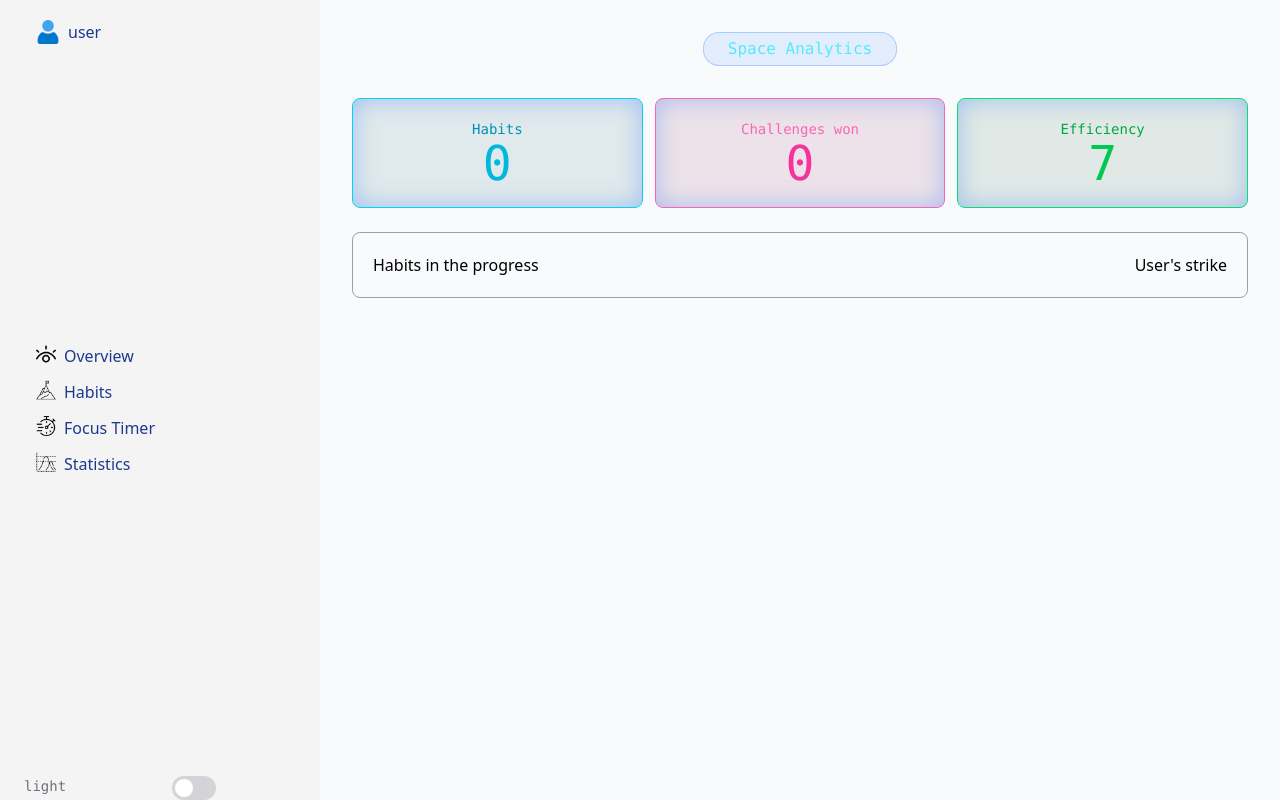
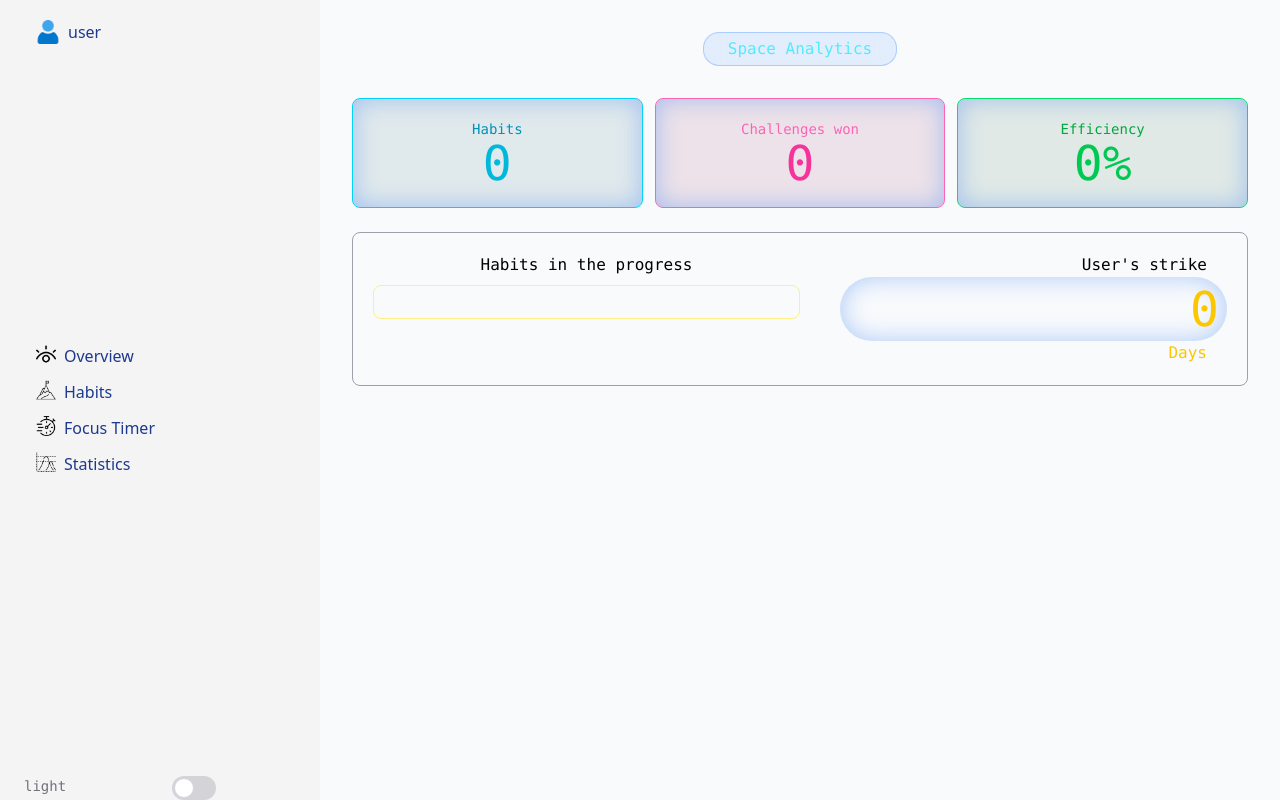
Before and after one commit to nastytolstenkova-hue/portfolio-project, a React (Vite) app: page /statistics in a window 1280 px wide. Built offline with nearby package versions, Linux system fonts and the light colour scheme.

Commit message:
Made refinement on Statistics page.

```diff
--- a/src/pages/Statistics.tsx
+++ b/src/pages/Statistics.tsx
@@ -10,9 +10,30 @@ export default function Statistics(){
 
     const { habitsList } = context;
 
+    const totalDone = habitsList.reduce((acc, habit) =>
+      acc + habit.completedDays.filter(Boolean).length, 0);
+
+
+    const totalPossible = habitsList.length * 21;
+
+
+    const efficiency = totalPossible > 0
+      ? Math.round((totalDone / totalPossible) * 100)
+      : 0;
+
+    const bestStreak = habitsList.reduce((max, habit) => {
+
+      let currentStreak = 0;
+      for (let day of habit.completedDays) {
+        if (day) currentStreak++;
+        else break;
+  }
+    return Math.max(max, currentStreak);
+    }, 0);
+
   return (
-    <div className="">
-      <h1 className="font-mono border rounded-2xl p-1 px-6 w-fit mx-auto mb-8  text-cyan-300 bg-blue-500/10 border-blue-500/30 backdrop-blur-md
+    <div className="font-mono">
+      <h1 className=" border rounded-2xl p-1 px-6 w-fit mx-auto mb-8  text-cyan-300 bg-blue-500/10 border-blue-500/30 backdrop-blur-md
       ">Space Analytics</h1>
       <div className="grid grid-cols-3 font-mono gap-3">
         <div className="border border-cyan-400 rounded-lg p-5 shadow-[inset_0_0_25px_rgba(59,130,246,0.4)] bg-cyan-900/10 grid justify-center">
@@ -25,18 +46,18 @@ export default function Statistics(){
         </div>
         <div className="border border-green-400 rounded-lg p-5 shadow-[inset_0_0_25px_rgba(59,130,246,0.4)] bg-green-900/10 grid justify-center  ">
           <p className="flex justify-center text-sm text-green-600">Efficiency</p>
-          <p className="flex justify-center text-5xl text-green-500">7</p>
+          <p className="flex justify-center text-5xl text-green-500">{efficiency}%</p>
         </div>
       </div>
       <div className="mt-6 border border-zinc-400 rounded-lg p-5 grid grid-cols-2">
         <div>
-          <p>Habits in the progress</p>
-          <div>
+          <p className="flex justify-center mb-2">Habits in the progress</p>
+          <div className="max-h-48 border border-yellow-200 p-4 rounded-lg overflow-y-auto">
             {habitsList.map((habit)=>
                           habit.completedDays.filter(Boolean).length !== 21 &&
                           <div className="grid grid-cols-2">
                             <p>{habit.habitName}</p>
-                            <p>
+                            <p className="flex justify-end">
                               {
                     Math.round(((habit.completedDays.filter(Boolean).length)/21)*100)} %
                             </p>
@@ -44,8 +65,14 @@ export default function Statistics(){
                         )}
                       </div>
           </div>
-        <div>
-          <p className="flex justify-end">User's strike</p>
+        <div className="grid">
+          <p className="flex justify-end mr-5">User's strike</p>
+          <div className="text-yellow-400 ">
+            <p className="flex p-2 ml-10 justify-end text-5xl rounded-full shadow-[inset_0_0_25px_rgba(59,130,246,0.4)]">{bestStreak}</p>
+            <p className="flex justify-end text-xm mr-5">Days</p>
+
+          </div>
+
         </div>
       </div>
     </div>
```
